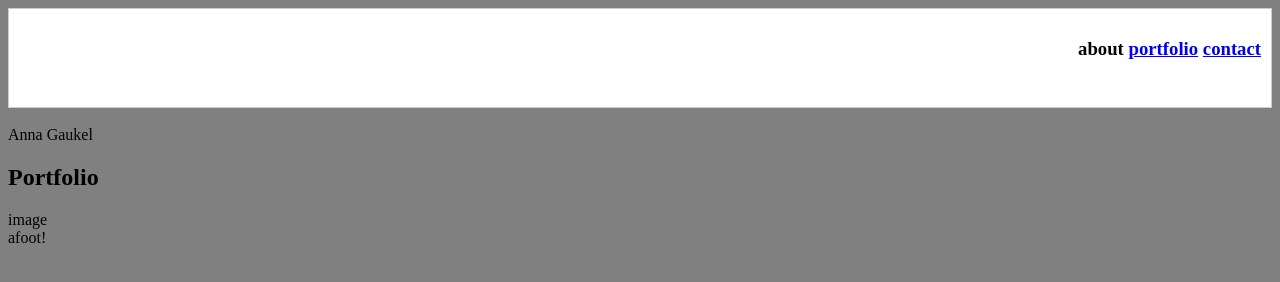
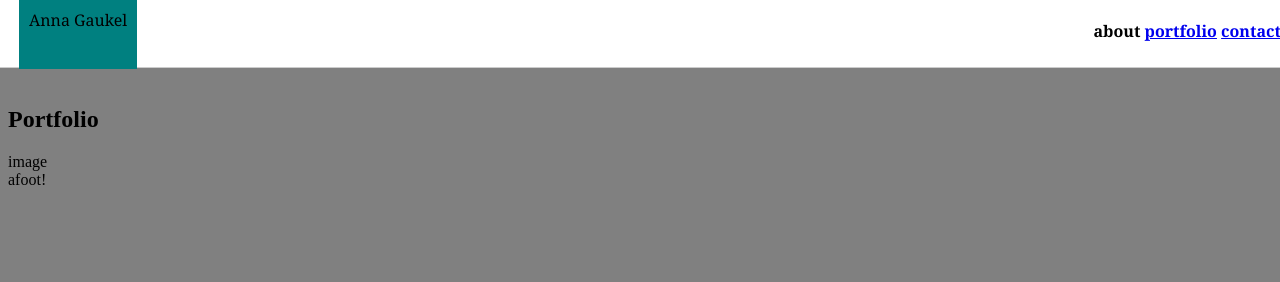
Before and after one commit to argaukel/Basic-Portfolio, a plain HTML site: page index.html in a window 1280 px wide. Drawn offline with Linux system fonts and the light colour scheme.

Commit message:
hw1733310

```diff
--- a/assets/css/style.css
+++ b/assets/css/style.css
@@ -2,14 +2,32 @@
     box-sizing: border-box;
   }
 
+
 header {
-    background-color:#ffffff;
-    height: 100px;
+    font-family: Georgia, 'Times New Roman', Times, serif;
+    background-color: #ffffff;
+    height: 80px;
     padding: 10px;
     border: 1px solid #cccccc;
-    text-align: right
-  }
+    text-align: right;
+    margin-top: -20px;
+    margin-right: -20px;
+    margin-left: -20px;
+
+    }
+
+.logo {
+    position: absolute;
+    background-color:teal;
+    height: 70px;
+    margin-top: 0;
+    margin-left: 20px;
+    padding: 10px;
+    float: left;
+
+}
 
 body {
+    clear: both;
     background-color: gray;
-}
+    }
--- a/index.html
+++ b/index.html
@@ -9,13 +9,16 @@
     </head>
     <body>
         <header>
-            <h3>about
+            <div class="logo">
+                Anna Gaukel
+            </div>
+            <h4>about
             <a href="portfolio.html">portfolio</a>
             <a href="contact.html">contact</a>
-            </h3>
+            </h4>
         </header>
         <br>
-        <div class="logo">Anna Gaukel</div>
+
         <div class="container">
                 <title>
                     About Me
```
Also changed, not shown: assets/images/light-grey-terrazzo.png (added).
